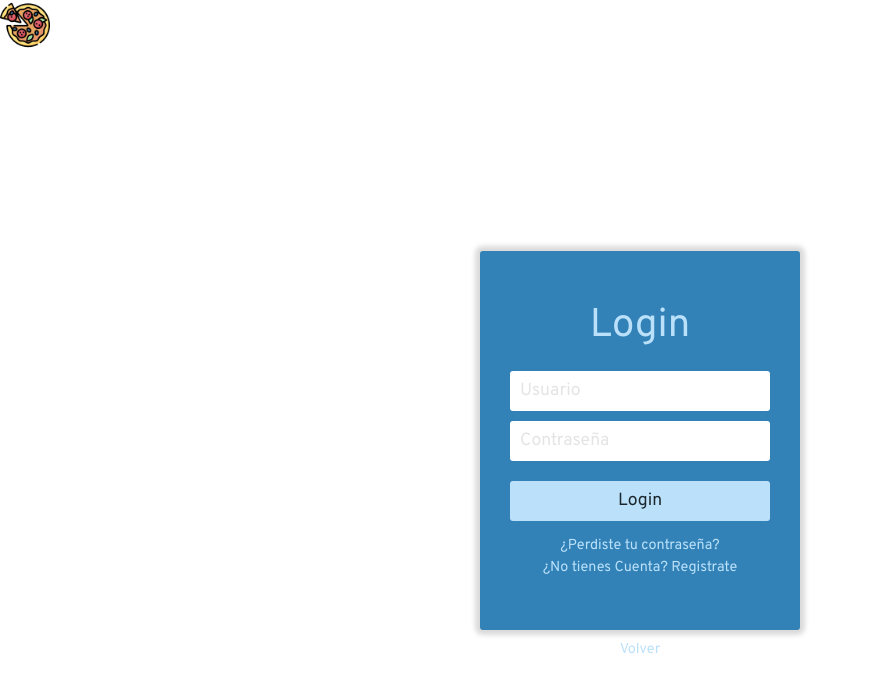
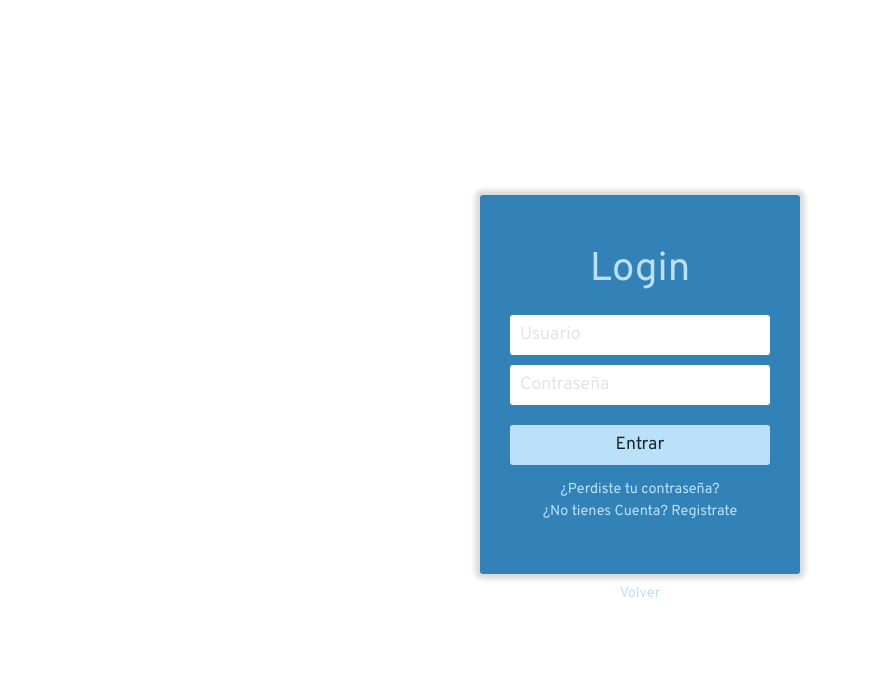
Before and after one commit to Santiago2132/VisualLogin, a plain HTML site: page Proyecto/login.html in a window 1280 px wide. Shown: the whole page, without its empty margins (0-869 px from the left). Drawn offline with Linux system fonts and the light colour scheme.

Commit message:
Se centro y se pulio el login, falta colocarlo a la derecha

```diff
--- a/Proyecto/login.html
+++ b/Proyecto/login.html
@@ -31,13 +31,7 @@
         </script>
 
     </head>
-    <nav class="navbar bg-light">
-        <div class="container-fluid">
-          <a class="navbar-brand">
-            <img src="/img/pizza.png" alt="Logo" width="50" height="50">
-          </a>
-        </div>
-    </nav>
+
     <body>
 
         <div id="contenedor">
@@ -51,7 +45,7 @@
 
                         <input type="password" placeholder="Contraseña" name="password" required>
 
-                        <button type="submit" title="Ingresar" name="Ingresar">Login</button>
+                        <button type="submit" title="Ingresar" name="Ingresar">Entrar</button>
                     </form>
                     <div class="pie-form">
                         <a href="#">¿Perdiste tu contraseña?</a>
```
